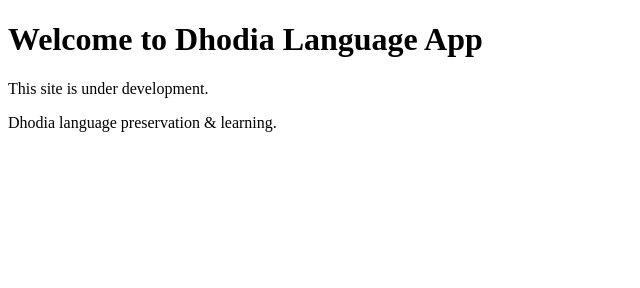
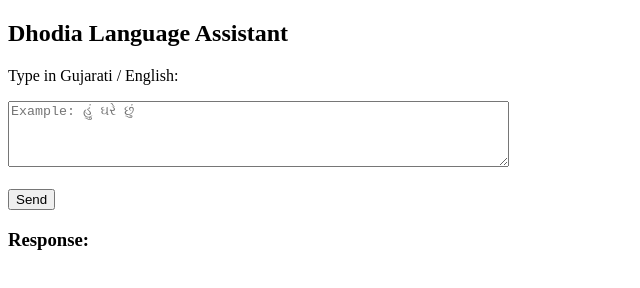
Before and after one commit to kunalpatel791-hue/dhodia-ai, a plain HTML site: page index.html in a window 1280 px wide. Shown: the whole page, without its empty margins (0-640 px from the left). Drawn offline with Linux system fonts and the light colour scheme.

Commit message:
Update index.html

```diff
--- a/index.html
+++ b/index.html
@@ -1,11 +1,51 @@
 <!DOCTYPE html>
 <html>
   <head>
-    <title>Dhodia Language App</title>
+    <title>Dhodia Language Assistant</title>
+    <meta charset="UTF-8">
   </head>
   <body>
-    <h1>Welcome to Dhodia Language App</h1>
-    <p>This site is under development.</p>
-    <p>Dhodia language preservation & learning.</p>
+    <h2>Dhodia Language Assistant</h2>
+
+    <p>Type in Gujarati / English:</p>
+
+    <textarea id="userInput" rows="4" cols="60"
+      placeholder="Example: હું ઘરે છું"></textarea>
+    <br><br>
+
+    <button onclick="sendMessage()">Send</button>
+
+    <h3>Response:</h3>
+    <pre id="responseBox"></pre>
+
+    <script>
+      async function sendMessage() {
+        const message = document.getElementById("userInput").value;
+        const responseBox = document.getElementById("responseBox");
+
+        if (!message.trim()) {
+          responseBox.textContent = "Please type something.";
+          return;
+        }
+
+        responseBox.textContent = "Thinking...";
+
+        try {
+          const res = await fetch("/api/chat", {
+            method: "POST",
+            headers: {
+              "Content-Type": "application/json"
+            },
+            body: JSON.stringify({ message })
+          });
+
+          const data = await res.json();
+          responseBox.textContent = data.reply || data.error;
+
+        } catch (error) {
+          responseBox.textContent = "Error: " + error.message;
+        }
+      }
+    </script>
   </body>
 </html>
```
